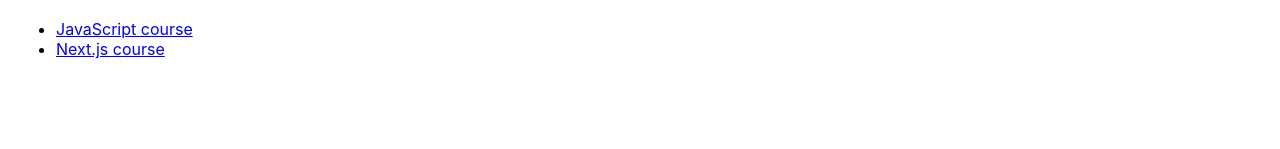
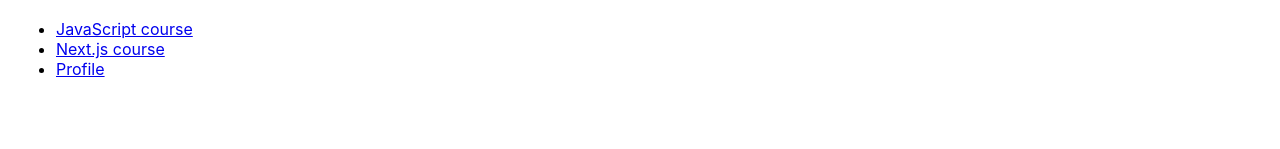
Before and after one commit to codegnac/next-course, a Next.js app: page /course in a window 1280 px wide. Shown: the part 134-283 px from the top of the page. Built offline with nearby package versions, Linux system fonts and the light colour scheme.

Commit message:
Class 06 end

```diff
--- a/pages/course/index.js
+++ b/pages/course/index.js
@@ -1,4 +1,9 @@
-export default () => (
+import Link from "next/link";
+
+export default () => {
+  const username = "codegnac";
+
+  return (
     <>
       <style jsx>{`
         h2 {
@@ -12,12 +17,22 @@
         <h2>Codegnac.com Courses</h2>
         <ul>
           <li>
-          <a href="/course/javascript">JavaScript course</a>
+            <Link prefetch={false} href="/course/javascript">
+              <a>JavaScript course</a>
+            </Link>
           </li>
           <li>
-          <a href="/course/next">Next.js course</a>
+            <Link href="/course/next">
+              <a>Next.js course</a>
+            </Link>
+          </li>
+          <li>
+            <Link href="/users/[username]" as={`/users/${username}`}>
+              <a>Profile</a>
+            </Link>
           </li>
         </ul>
       </section>
     </>
   );
+};
```
Also changed, not shown: pages/users/[username].js (+7 -1 lines). Lines whose indentation alone changed are shown as unchanged.
